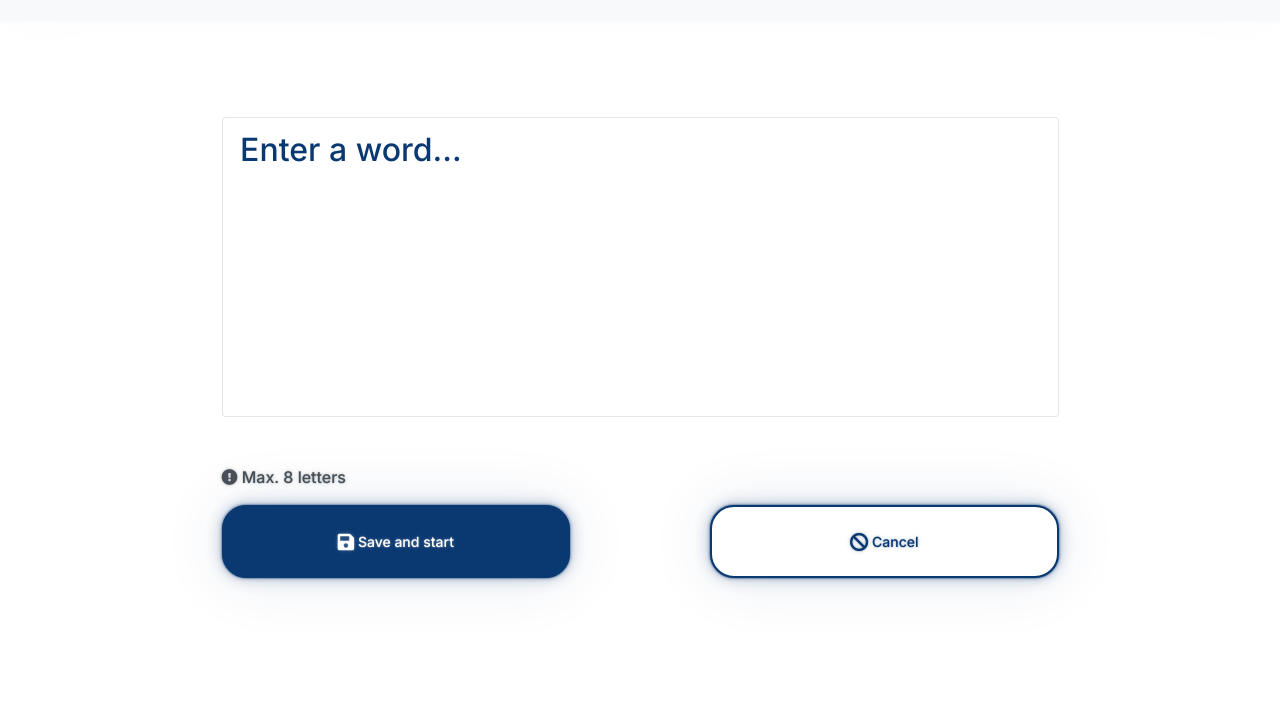
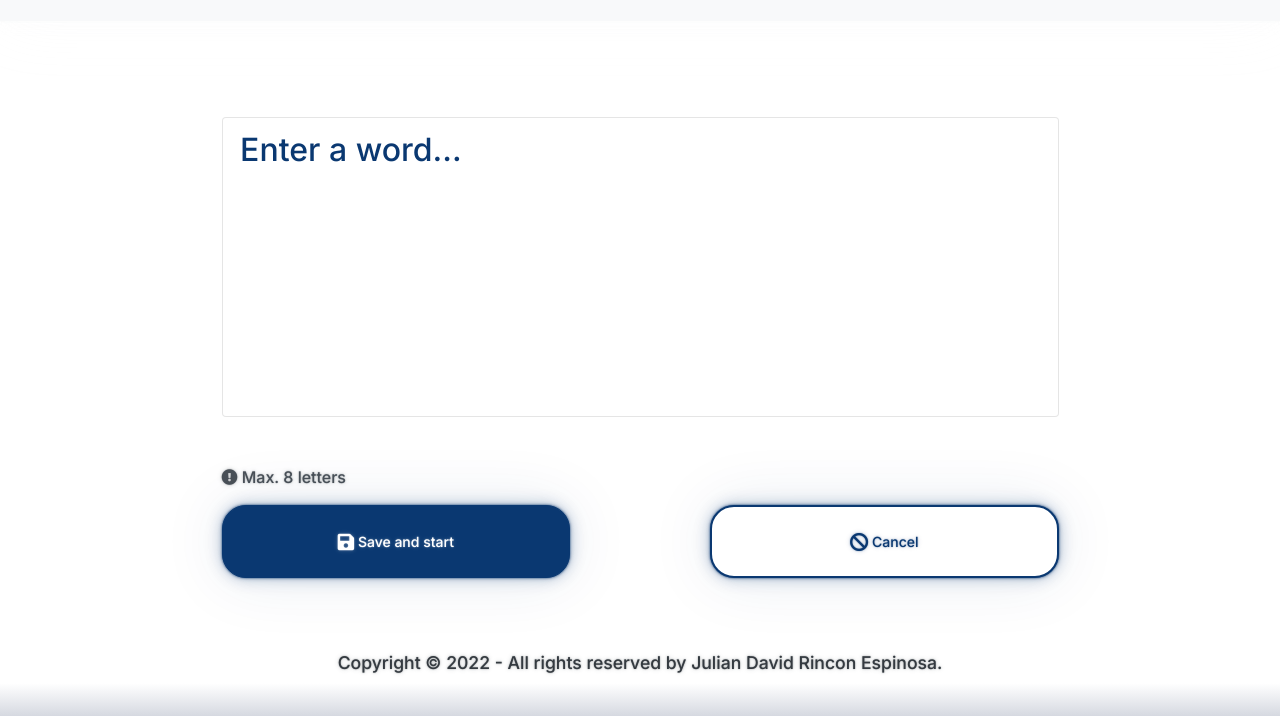
Before and after one commit to Godplex/hangman-izix, a website: page pages/addNewWord.html in a window 1280 px wide. Shown: the part 84-800 px from the top of the page. Drawn offline with Linux system fonts and the light colour scheme; some packages are replaced by stand-ins of ours; a script that the page names is missing.

Commit message:
fix issues

```diff
--- a/pages/addNewWord.html
+++ b/pages/addNewWord.html
@@ -14,7 +14,7 @@
 
 <body>
     <navbar-component></navbar-component>
-    <div class="container min-vh-100 d-flex flex-column align-items-center">
+    <div class="container d-flex flex-column align-items-center">
         <div class="col-lg-9 pt-5">
             <div class="w-100 d-flex align-items-center justify-content-center py-md-5">
                 <textarea class="form-control" style="height: 300px" placeholder="Enter a word..." id="addText"
```
Also changed, not shown: pages/game.html (+1 -1 lines).
